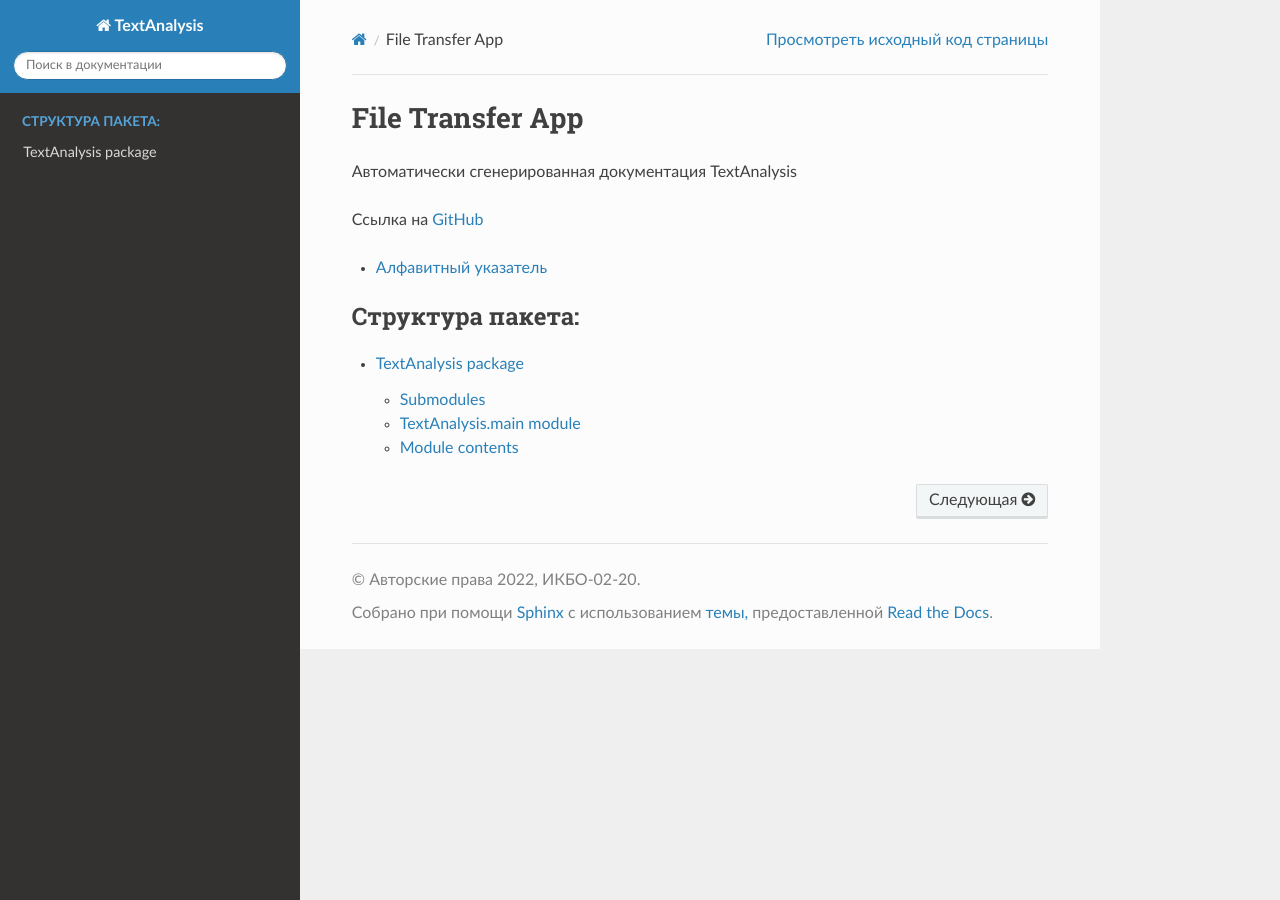
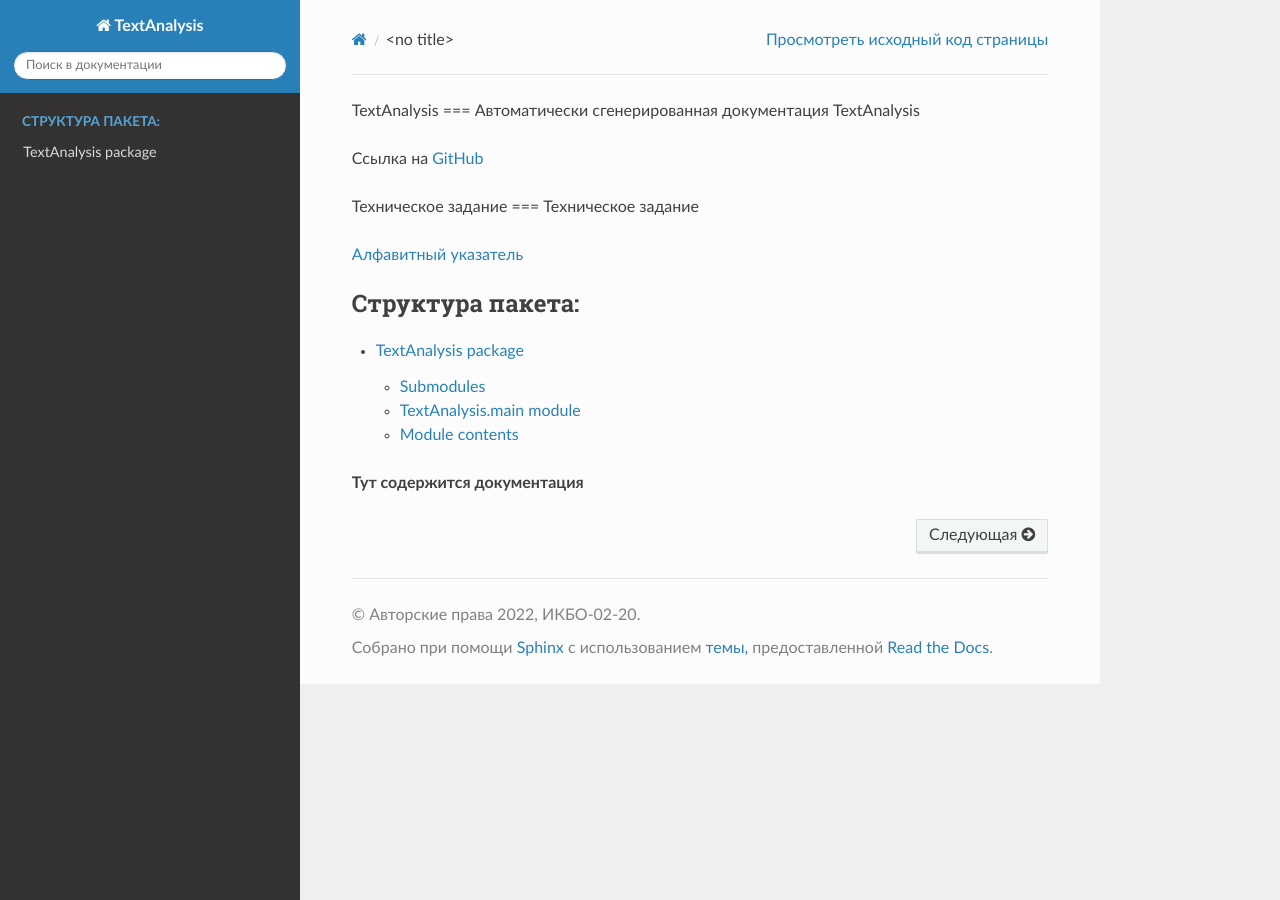
Before and after one commit to LisenokOT/text_analisis, a Sphinx documentation site: the page built from docs/index.rst, in a window 1280 px wide. Built offline with Sphinx 7.4.7 and the Read the Docs theme 2.0.0, drawn with Linux system fonts in a browser that asks for light colours.

Commit message:
Docs Preparation

```diff
--- a/docs/conf.py
+++ b/docs/conf.py
@@ -43,7 +43,7 @@ extensions = ['sphinx.ext.autodoc']
 # 'sphinx.ext.mathjax'
 
 # Add any paths that contain templates here, relative to this directory.
-templates_path = ['_templates']
+# templates_path = ['_templates']
 
 # List of patterns, relative to source directory, that match files and
 # directories to ignore when looking for source files.
@@ -64,4 +64,4 @@ html_theme_options = {
 # Add any paths that contain custom static files (such as style sheets) here,
 # relative to this directory. They are copied after the builtin static files,
 # so a file named "default.css" will overwrite the builtin "default.css".
-html_static_path = ['_static']
+# html_static_path = ['_static']
--- a/docs/index.rst
+++ b/docs/index.rst
@@ -1,10 +1,13 @@
-File Transfer App
-=============================================
+TextAnalysis
+===
 Автоматически сгенерированная документация TextAnalysis
 
 Ссылка на GitHub_
 
 .. _GitHub: https://github.com/LisenokOT/text_analisis
+
+.. include:: tz.rst
+
 * :ref:`genindex`
 
 .. toctree::
@@ -12,3 +15,5 @@ File Transfer App
    :caption: Структура пакета:
 
    modules
+
+**Тут содержится документация**
--- /dev/null
+++ b/docs/tz.rst
@@ -0,0 +1,3 @@
+Техническое задание
+===
+Техническое задание
```
